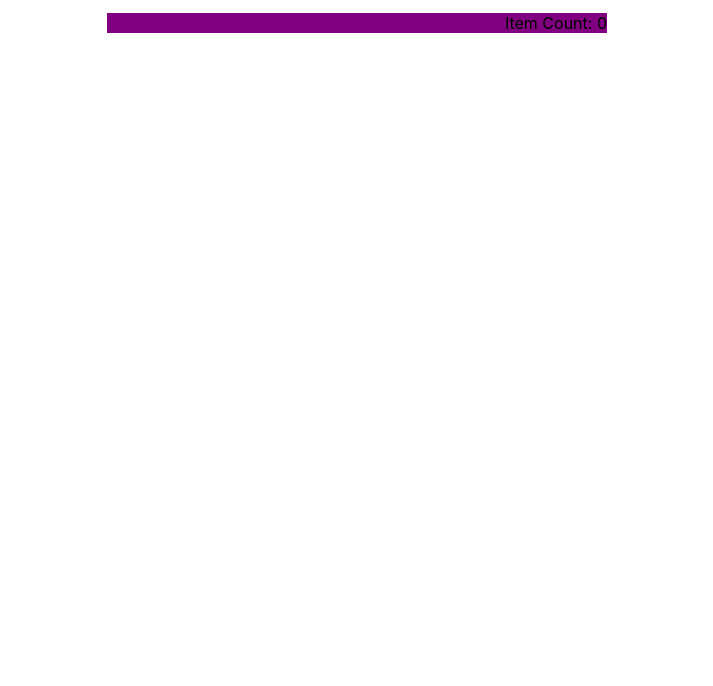
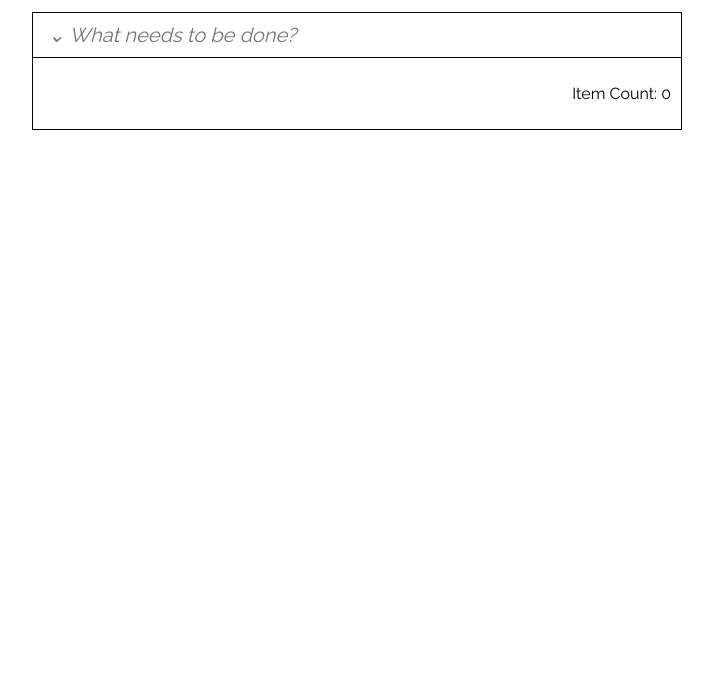
Before and after one commit to smlaroza/react-todo, a React app: page / in a window 1280 px wide. Shown: the part 114-800 px from the top of the page, without its empty margins (283-996 px from the left). Built offline with nearby package versions, Linux system fonts and the light colour scheme; data requests are answered from the project's data file.

Commit message:
finished for now

```diff
--- a/src/components/ItemForm.js
+++ b/src/components/ItemForm.js
@@ -17,6 +17,7 @@ export default function(props) {
     <form onSubmit={handleSubmit}>
       <input
         type="text"
+        placeholder="&#8964; What needs to be done?"
         id="item"
         name="item"
         value={item}
--- a/src/components/Main.js
+++ b/src/components/Main.js
@@ -42,7 +42,7 @@ export default function(props) {
           </div>
         ))}
       </ul>
-      <p>Item Count: {items.length}</p>
+      <p className="countItem">Item Count: {items.length}</p>
     </div>
   )
 }
--- a/src/styles/styles.css
+++ b/src/styles/styles.css
@@ -1,17 +1,37 @@
+@import url("https://fonts.googleapis.com/css?family=Raleway&display=swap");
+
 h1 {
   text-align: center;
+  font-family: "Raleway", sans-serif;
+  font-size: 50px;
 }
 
 .main {
   margin: auto;
-  width: 500px;
-  background: purple;
+  width: 650px;
+  border: 1px solid black;
+  padding: 10px 10px;
+  /* background: purple; */
 }
 
 input {
   margin: auto;
-  width: 500px;
+  width: 650px;
   font-size: 20px;
+  font-family: "Raleway", sans-serif;
+  padding: 10px 10px;
+  border: 1px solid black;
+  border-bottom: none;
+}
+
+input::placeholder {
+  font-style: italic;
+  font-family: "Raleway", sans-serif;
+  padding: 5px;
+}
+
+input:focus {
+  outline: none;
 }
 
 p {
@@ -20,7 +40,8 @@ p {
 
 form {
   margin: auto;
-  width: 500px;
+  width: 650px;
+  font-family: "Raleway", sans-serif;
 }
 
 li {
@@ -33,8 +54,13 @@ li {
   display: flex;
   justify-content: space-between;
   border: 1px solid gray;
+  font-family: "Raleway", sans-serif;
 }
 
 .checked {
   text-decoration: line-through;
 }
+
+.countItem {
+  font-family: "Raleway", sans-serif;
+}
```
